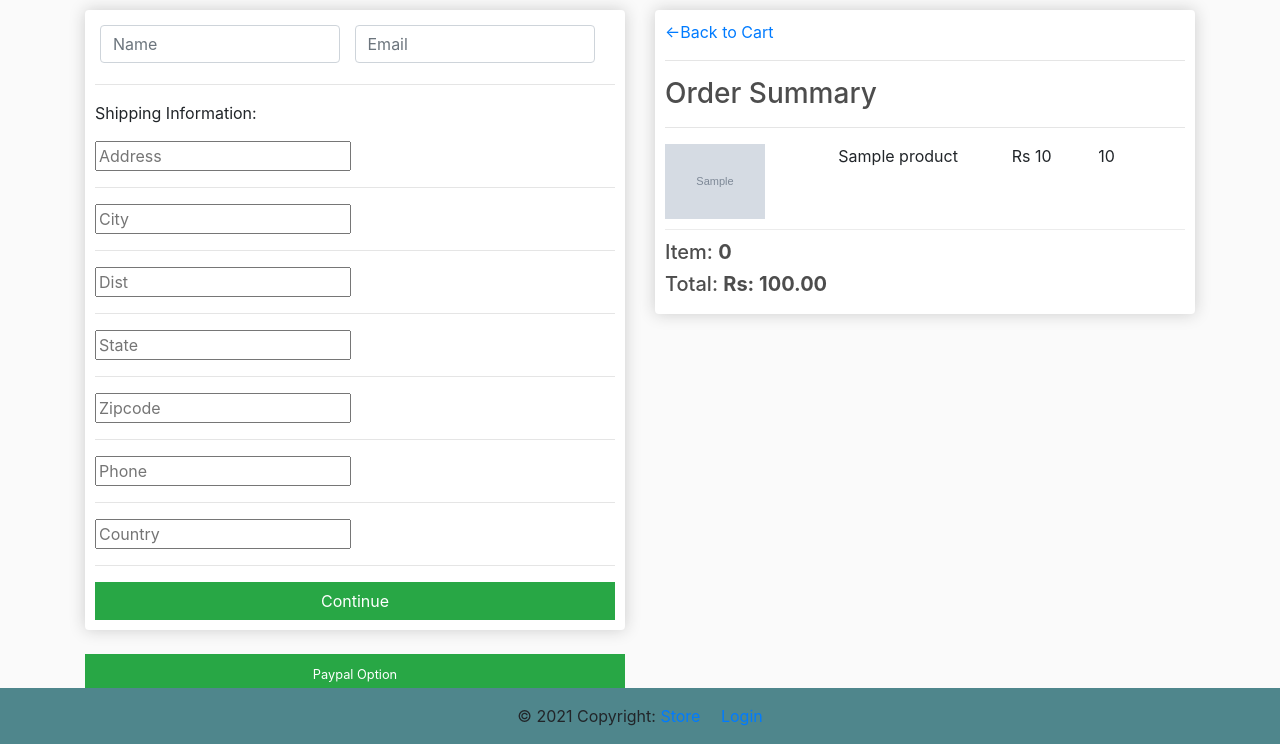
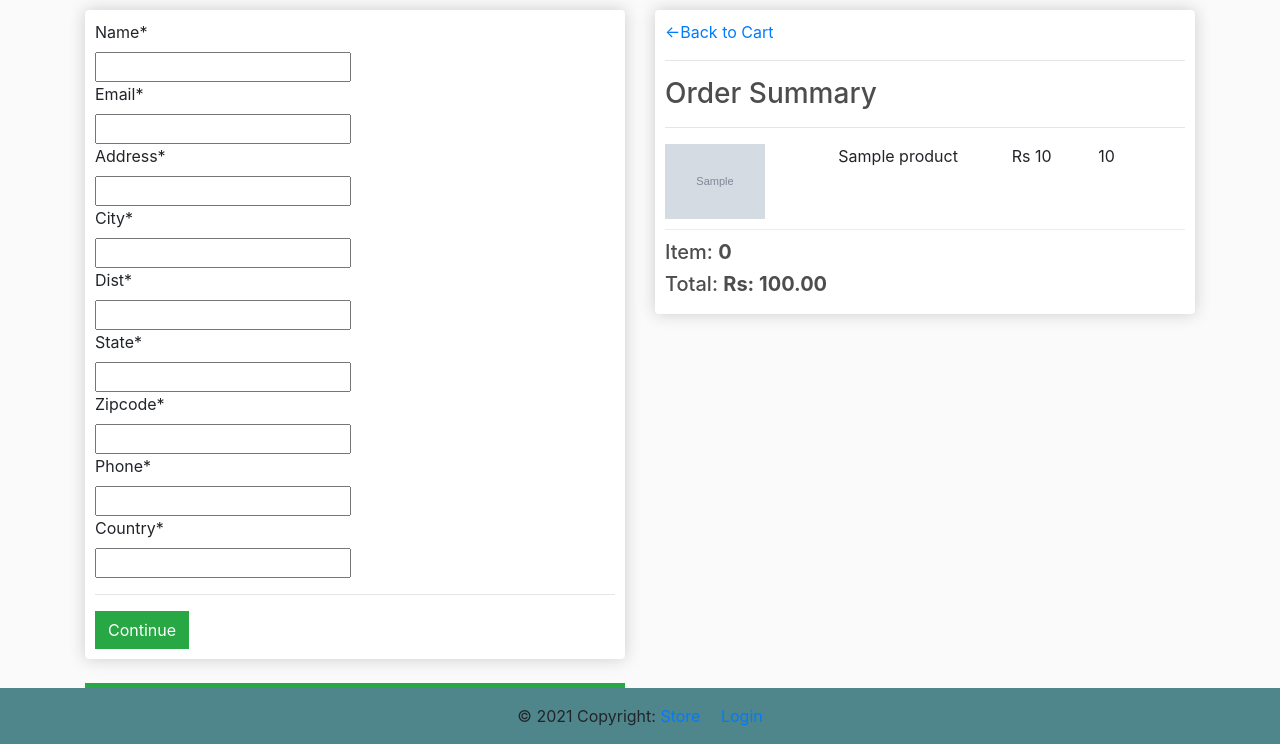
Before and after one commit to ashutosh164/Django-ecom, a Django app: template store/templates/checkout.html in a window 1280 px wide. Shown: the part 56-800 px from the top of the page. Run offline with Django 3.2, Linux system fonts and the light colour scheme; tables that the repository leaves empty hold one stand-in row (values such as "Sample post"); the template is opened without the code that fills it: values that come from a table or form of the project are taken from there, most other values are stand-ins (such as "Sample title", 1, 10 or a date in 2020); grey boxes marked "Sample" are stand-in pictures; some libraries are stand-ins or nearby versions.

Commit message:
shipping address save in database

```diff
--- a/ecom/settings.py
+++ b/ecom/settings.py
@@ -38,6 +38,8 @@ INSTALLED_APPS = [
     'django.contrib.messages',
     'django.contrib.staticfiles',
     'store',
+    'crispy_forms',
+
 ]
 
 MIDDLEWARE = [
--- a/store/forms.py
+++ b/store/forms.py
@@ -10,7 +10,7 @@ class UserRegistrationsForm(UserCreationForm):
         fields = ['username', 'email', 'password1', 'password2']
 
 
-class AddressForm(forms.Form):
+class AddressForm(forms.ModelForm):
     class Meta:
         model = ShippingAddress
         fields = ['name', 'email', 'address', 'city', 'dist', 'state', 'zipcode', 'phone', 'country']
--- a/store/templates/checkout.html
+++ b/store/templates/checkout.html
@@ -1,59 +1,18 @@
 {% extends 'base.html' %}
 {% load static %}
+{% load crispy_forms_tags %}
 {% load cart %}
 {% block body %}
 
 <div class="row">
     <div class="col-lg-6">
         <div class="box-element" id="form-wrapper">
-            <form id="form" action="" method="POST">
+            <form action="" method="post">
                 {% csrf_token %}
-                <div id="user-info">
-                    <div class="form-field">
-                        <input required class="form-control" type="text" name="{{ form.name }}" placeholder="Name">
-                    </div>
-                    <div class="form-field">
-                        <input required class="form-control" type="text" name="{{ form.email }}" placeholder="Email">
-                    </div>
-                </div>
+                {{ form|crispy }}
                 <hr>
-                <div id="shipping-info">
-                    <p>Shipping Information:  </p>
-                    <div class="form-filed">
-                        <input class="form-container" type="text" name="{{ form.address }}" placeholder="Address">
-                    </div>
-                    <hr>
-                     <div class="form-filed">
-                        <input class="form-container" type="text" name="{{ form.city }}" placeholder="City">
-                    </div>
-                    <hr>
-                     <div class="form-filed">
-                        <input class="form-container" type="text" name="{{ form.dist }}" placeholder="Dist">
-                    </div>
-                    <hr>
-                     <div class="form-filed">
-                        <input class="form-container" type="text" name="{{ form.state }}" placeholder="State">
-                    </div>
-                    <hr>
-                     <div class="form-filed">
-                        <input class="form-container" type="text" name="{{ form.zipcode }}" placeholder="Zipcode">
-
-                    </div>
-                    <hr>
-                     <div class="form-filed">
-                        <input class="form-container" type="text" name="{{ form.phone }}" placeholder="Phone">
-                     </div>
-                    <hr>
-                     <div class="form-filed">
-                        <input class="form-container" type="text" name="{{ form.country }}" placeholder="Country">
-                     </div>
-
-                </div>
-                <hr>
-                <input id="form-button" class="btn btn-success btn-block" type="submit" value="Continue">
+                <button class="btn btn-success">Continue</button>
             </form>
-
-
         </div>
         <br>
         <div class="btn btn-success btn-block" type="submit" id="payment-info">
```
Also changed, not shown: store/views.py (+7 -1 lines).
